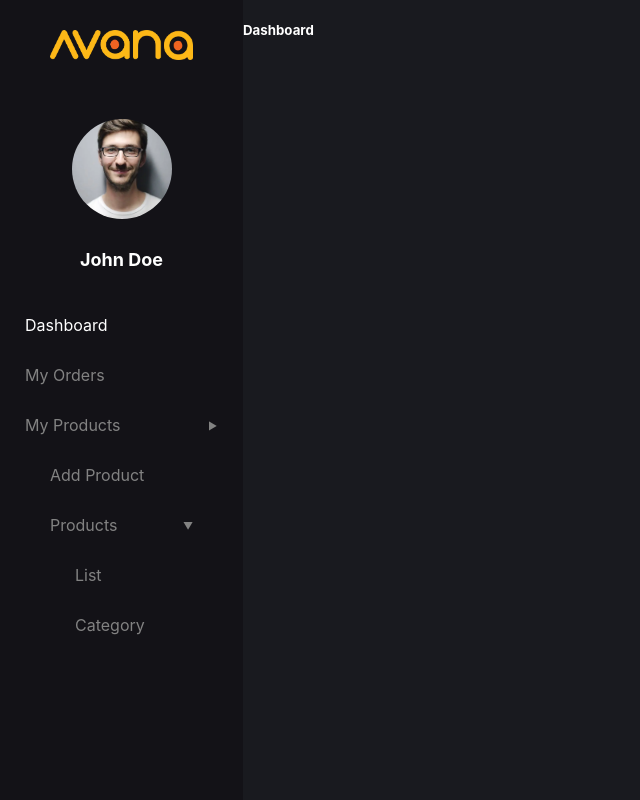
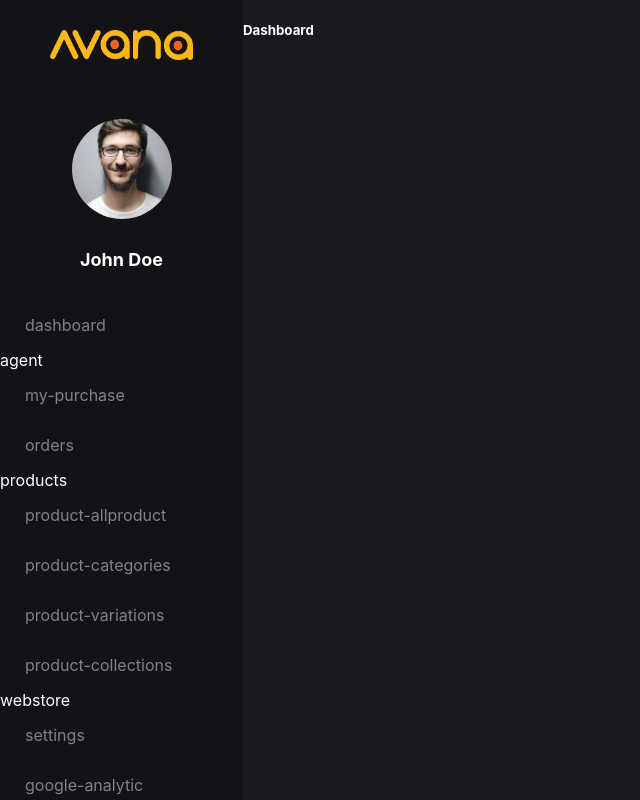
Before and after one commit to mfmakarim/avana-dashboard, a React (Create React App) app: page / in a window 1280 px wide. Shown: the top 800 px of the page, without its empty margins (0-640 px from the left). Built offline with nearby package versions, Linux system fonts and the light colour scheme; the HTML template or start-up script is replaced by a standard one.

Commit message:
init menus state and render menus

```diff
--- a/src/components/sidebar/sidebar.component.jsx
+++ b/src/components/sidebar/sidebar.component.jsx
@@ -3,9 +3,19 @@ import { Link } from 'react-router-dom';
 import './sidebar.styles.scss';
 import logo from '../../assets/logo.webp';
 import profilePicture from '../../assets/profile-picture.webp';
+import { menus } from '../../settings/menu-settings';
 
 
-const SideBar = () => {
+class SideBar extends React.Component {
+    constructor() {
+        super();
+
+        this.state = {
+            isChildOpen: false
+        }
+    }
+
+    render() {
         return(
             <div className='sidebar'>
                 <Link to='/' className='logo-container'>
@@ -20,22 +30,48 @@ const SideBar = () => {
                 <div className='nav-container'>
                     <nav className='nav'>
                         <ul>
-                        <li className='nav-item active'>
-                            <Link to='/'>Dashboard</Link>
+                            { menus
+                                .filter(({ isShowed }) => ( isShowed === true))
+                                .map(({ id, childs, ...others}) => (
+                                    childs && childs.length > 0 ?
+                                        <div className='nav-item-child'>
+                                            <div>{id}</div>
+                                            <ul>
+                                                {
+                                                    childs
+                                                    .filter(({ isShowed }) => ( isShowed === true))
+                                                    .map((child) => (
+                                                        <li key={child.id} className='nav-item'>
+                                                            <Link to='/'>{child.id}</Link>
                                                         </li>
+                                                    ))
+                                                }
+                                                <li>
+                                                </li>
+                                            </ul>
+                                        </div>
+                                        :
+                                        <li key={id} className='nav-item'>
+                                            <Link to='/'>{id}</Link>
+                                        </li>
+                                ))
+                            }
+
                             <li className='nav-item'>
                                 <Link to='/my-orders'>My Orders</Link>
                             </li>
                             <li className='nav-item has-child'>
+
+                                <div className='nav-item-child'>
                                     <div>My Products</div>
-                            <div className='nav-item-child'>
                                     <ul>
                                         <li className='nav-item'>
                                             <Link to='/my-product/add'>Add Product</Link>
                                         </li>
                                         <li className='nav-item has-child child-open'>
+
+                                            <div className='nav-item-child'>
                                             <div>Products</div>
-                                        <div className='nav-item-child'>
                                                 <ul>
                                                     <li className='nav-item'>
                                                         <Link to='/my-products'>List</Link>
@@ -55,5 +91,6 @@ const SideBar = () => {
             </div>
         )
     }
+}
 
 export default SideBar;
--- a/src/settings/menu-settings.json
+++ b/src/settings/menu-settings.js
@@ -1,4 +1,4 @@
-[
+export const menus = [
     {
         "id": "dashboard",
         "isShowed": true,
@@ -215,4 +215,4 @@
         { "id": "avachat", "isShowed": false, "isAllowed": false }
       ]
     }
-  ]
+]
```
Also changed, not shown: 1 other file (tests, documents, lock files or other folders). Lines whose indentation alone changed are shown as unchanged.
